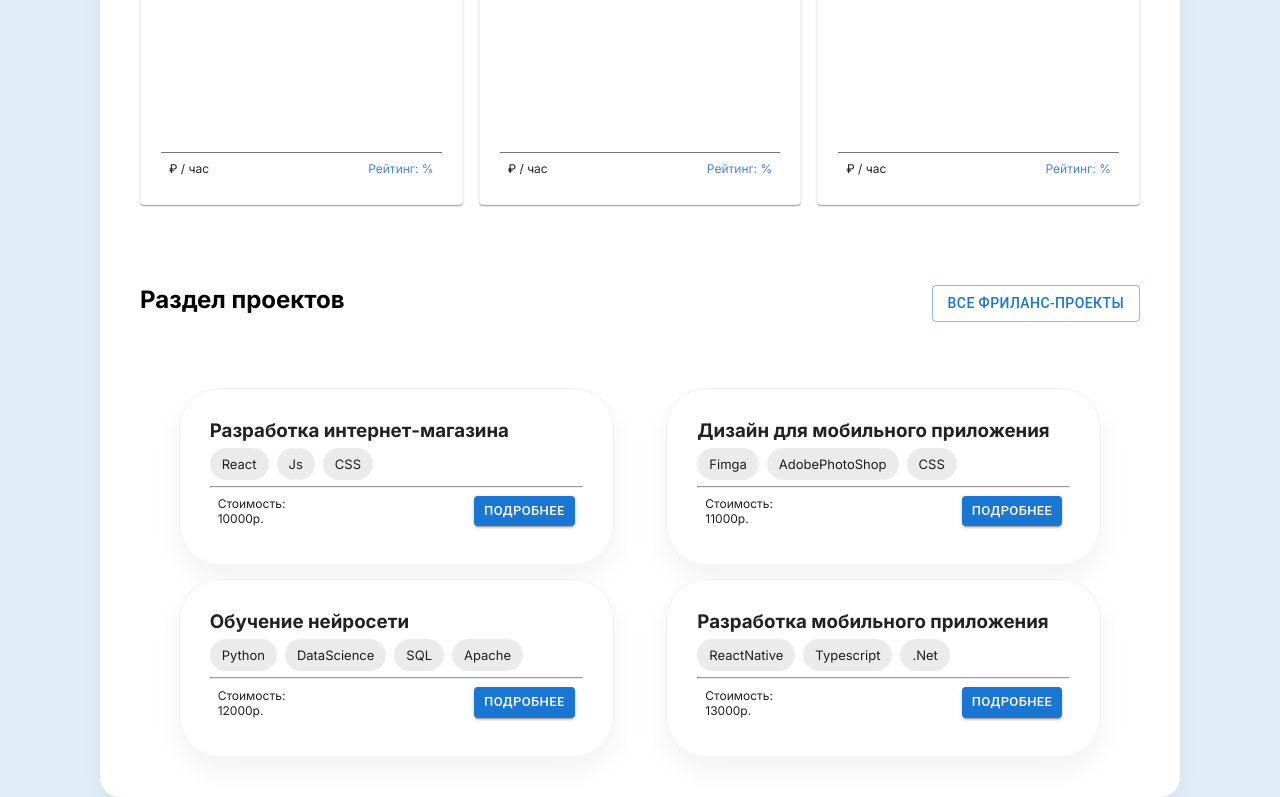
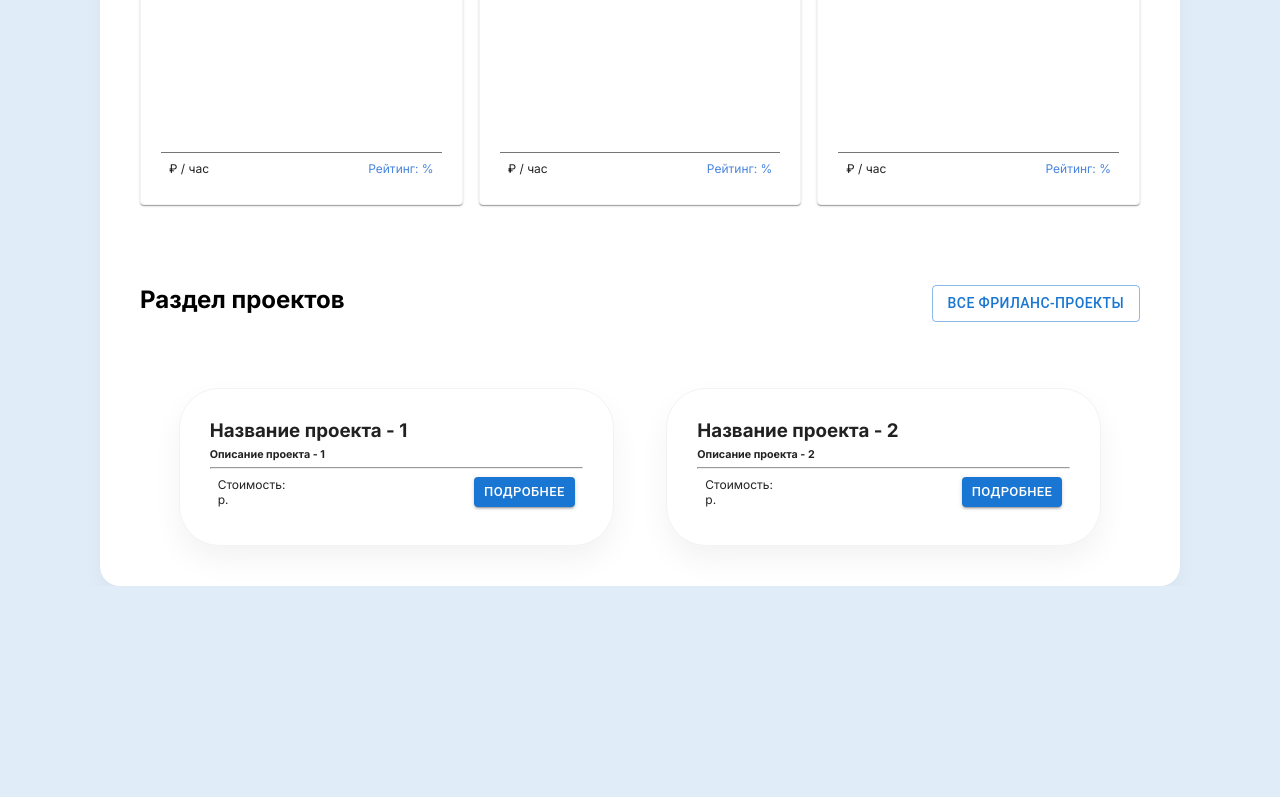
Before and after one commit to Don-Mihai/react-project-03, a React (Create React App) app: page / in a window 1280 px wide. Shown: the part 957-1754 px from the top of the page. After the commit the page ends 1543 px from the top, so only its background shows below. Built offline with nearby package versions, Linux system fonts and the light colour scheme; data requests are answered from the project's data file.

Commit message:
[fix] refactor proposals and project names  []

```diff
--- a/src/components/ProjectsSection/FreelanceSection.scss
+++ b/src/components/ProjectsSection/ProjectsSection.scss
@@ -1,4 +1,4 @@
-.freelance-section {
+.projects-section {
     display: flex;
     flex-direction: column;
     padding: 40px;
--- a/src/components/ProjectsSection/index.tsx
+++ b/src/components/ProjectsSection/index.tsx
@@ -1,5 +1,5 @@
 import React from 'react';
-import './FreelanceSection.scss';
+import './ProjectsSection.scss';
 import bemCreator from '../bemCreator';
 import { Link } from 'react-router-dom';
 
@@ -9,18 +9,33 @@ import CardActions from '@mui/material/CardActions';
 import Chip from '@mui/material/Chip';
 import Stack from '@mui/material/Stack';
 
-const cn = bemCreator('freelance-section');
+import { useAppDispatch, useAppSelector } from '../../redux/hooks';
+import { useEffect } from 'react';
+import { fetch } from '../../redux/project';
+import { Project } from '../../redux/project/types';
 
-export const orders = [
-    { id: 1, name: 'Разработка интернет-магазина', skills: ['React', 'Js', 'CSS'], price: 10000 },
-    { id: 2, name: 'Дизайн для мобильного приложения', skills: ['Fimga', 'AdobePhotoShop', 'CSS'], price: 11000 },
-    { id: 3, name: 'Обучение нейросети', skills: ['Python', 'DataScience', 'SQL', 'Apache'], price: 12000 },
-    { id: 4, name: 'Разработка мобильного приложения', skills: ['ReactNative', 'Typescript', '.Net'], price: 13000 },
-];
+const cn = bemCreator('projects-section');
 
-interface Props {}
+// export const orders = [
+//     { id: 1, name: 'Разработка интернет-магазина', skills: ['React', 'Js', 'CSS'], price: 10000 },
+//     { id: 2, name: 'Дизайн для мобильного приложения', skills: ['Fimga', 'AdobePhotoShop', 'CSS'], price: 11000 },
+//     { id: 3, name: 'Обучение нейросети', skills: ['Python', 'DataScience', 'SQL', 'Apache'], price: 12000 },
+//     { id: 4, name: 'Разработка мобильного приложения', skills: ['ReactNative', 'Typescript', '.Net'], price: 13000 },
+// ];
 
-const ProjectsSection = ({}: Props) => {
+interface Props {
+    project?: Project;
+}
+
+const ProjectsSection = ({ project }: Props) => {
+    const projects = useAppSelector(state => state.project.projects);
+
+    const dispatch = useAppDispatch();
+
+    useEffect(() => {
+        dispatch(fetch());
+    }, []);
+
     return (
         <section className={cn()}>
             <div className={cn('title-contaner')}>
@@ -32,21 +47,23 @@ const ProjectsSection = ({}: Props) => {
                 </Link>
             </div>
             <div className={cn('order-container')}>
-                {orders.map(order => {
+                {projects.map(project => {
                     return (
                         // todo: вынести в отдельный компонент карточку заказа [Никита]
-                        <Card key={order.id} className={cn('order')}>
-                            <h3 className={cn('order-title')}>{order.name}</h3>
-                            <Stack direction="row" spacing={1}>
-                                {order.skills.map((skill, index) => {
+                        <Card key={project.id} className={cn('order')}>
+                            <h3 className={cn('order-title')}>{project.title}</h3>
+
+                            <h6>{project.description}</h6>
+                            {/* <Stack direction="row" spacing={1}>
+                                {project.skills.map((skill, index) => {
                                     return <Chip className={cn('chip')} key={index} label={skill} />;
                                 })}
-                            </Stack>
+                            </Stack> */}
                             <hr className={cn('line')} />
                             <CardActions className={cn('button-contaner')}>
                                 <div className={cn('price-text')}>
                                     Стоимость: <br />
-                                    {order.price}р.
+                                    {project.budget}р.
                                 </div>
                                 <Button className={cn('button')} variant="contained" size="small">
                                     Подробнее
--- a/src/components/ProposalsSection/ProposalCard.tsx
+++ b/src/components/ProposalsSection/ProposalCard.tsx
@@ -7,7 +7,7 @@ import bemCreator from '../bemCreator';
 import { Proposal } from '../../redux/proposal/types';
 import { useNavigate } from 'react-router-dom';
 
-const cn = bemCreator('customersSection');
+const cn = bemCreator('proposals-section');
 
 interface Props {
     proposal: Proposal;
--- a/src/components/ProposalsSection/CustomersSection.scss
+++ b/src/components/ProposalsSection/ProposalsSection.scss
@@ -1,6 +1,6 @@
 @import '../../scss/_variables';
 
-.customersSection {
+.proposals-section {
     position: relative;
     padding: 40px;
     background-color: $bc-primary;
--- a/src/components/ProposalsSection/index.tsx
+++ b/src/components/ProposalsSection/index.tsx
@@ -1,6 +1,6 @@
 import bemCreator from '../bemCreator';
 import Grid from '@mui/material/Grid';
-import './CustomersSection.scss';
+import './ProposalsSection.scss';
 
 import CustumerCard from './ProposalCard';
 import { useAppDispatch, useAppSelector } from '../../redux/hooks';
@@ -8,7 +8,7 @@ import { useEffect } from 'react';
 import SectionTop from '../SectionTop';
 import { fetch } from '../../redux/proposal';
 
-const cn = bemCreator('customersSection');
+const cn = bemCreator('proposals-section');
 
 const ProposalsSection = () => {
     const proposals = useAppSelector(state => state.proposal.proposals);
```
